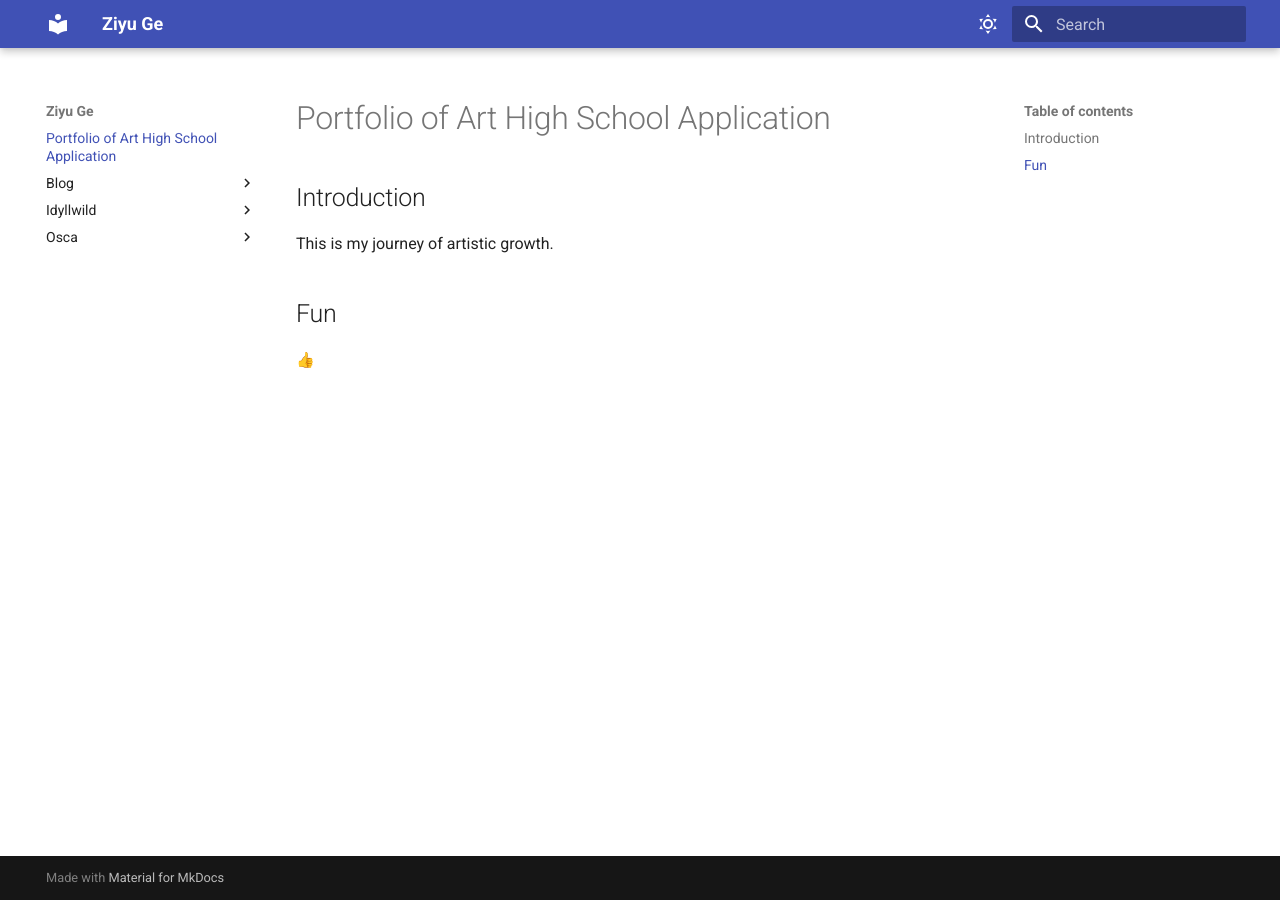
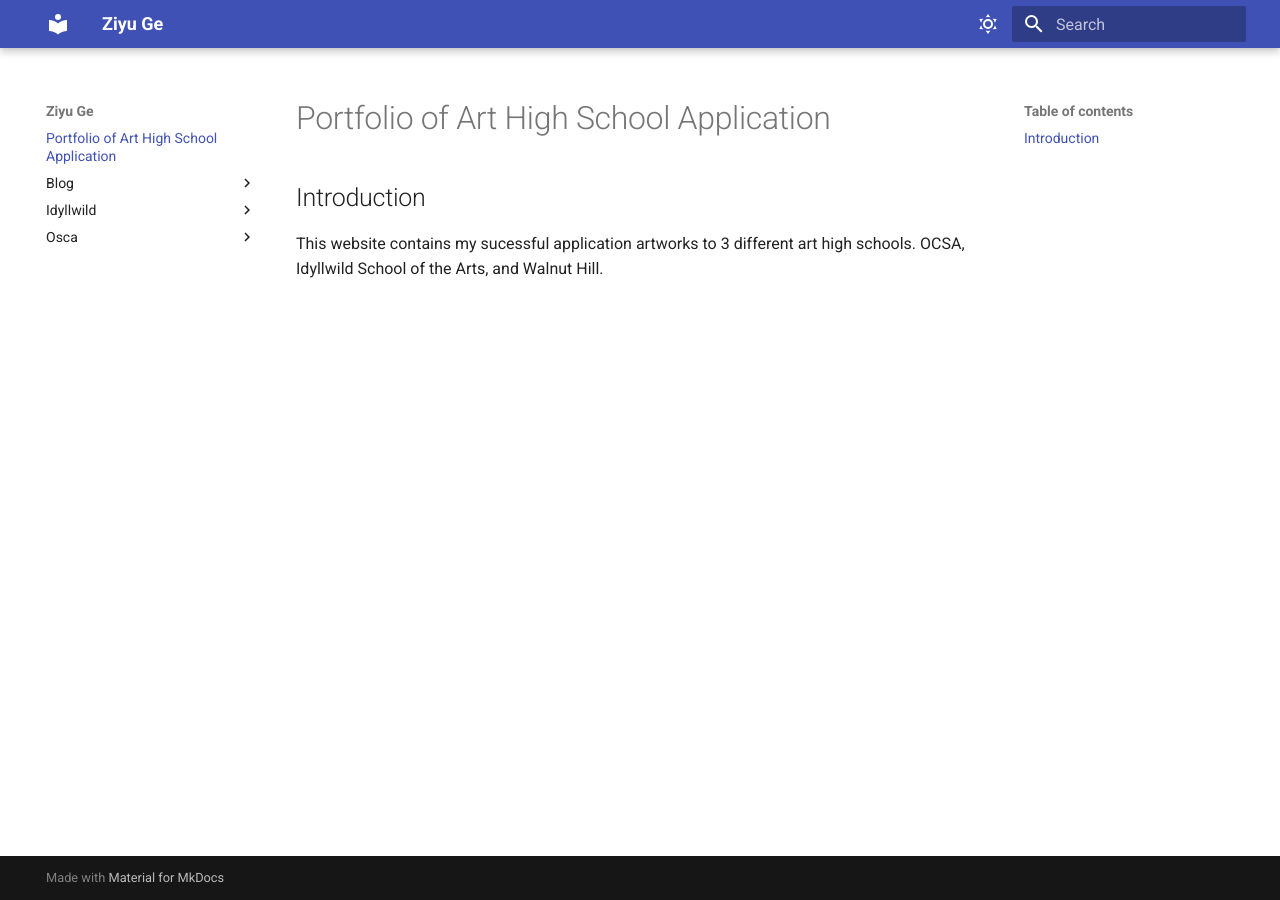
Before and after one commit to ziyuge27/ziyuge-website, an MkDocs documentation site: the page built from docs/index.md, in a window 1280 px wide. Built offline with MkDocs 1.6.1 and Material for MkDocs 9.7.7, drawn with Linux system fonts in a browser that asks for light colours; emoji names are drawn with the system emoji font.

Commit message:
Cleaned entire website and removed testing messages

```diff
--- a/docs/index.md
+++ b/docs/index.md
@@ -2,8 +2,4 @@
 
 ## Introduction
 
-This is my journey of artistic growth.
-
-## Fun
-
-:+1:
+This website contains my sucessful application artworks to 3 different art high schools. OCSA, Idyllwild School of the Arts, and Walnut Hill.
```
Also changed, not shown: docs/idyllwild/index.md (+2 -1 lines), docs/osca/index.md (+1 -13 lines), 2 other files.
